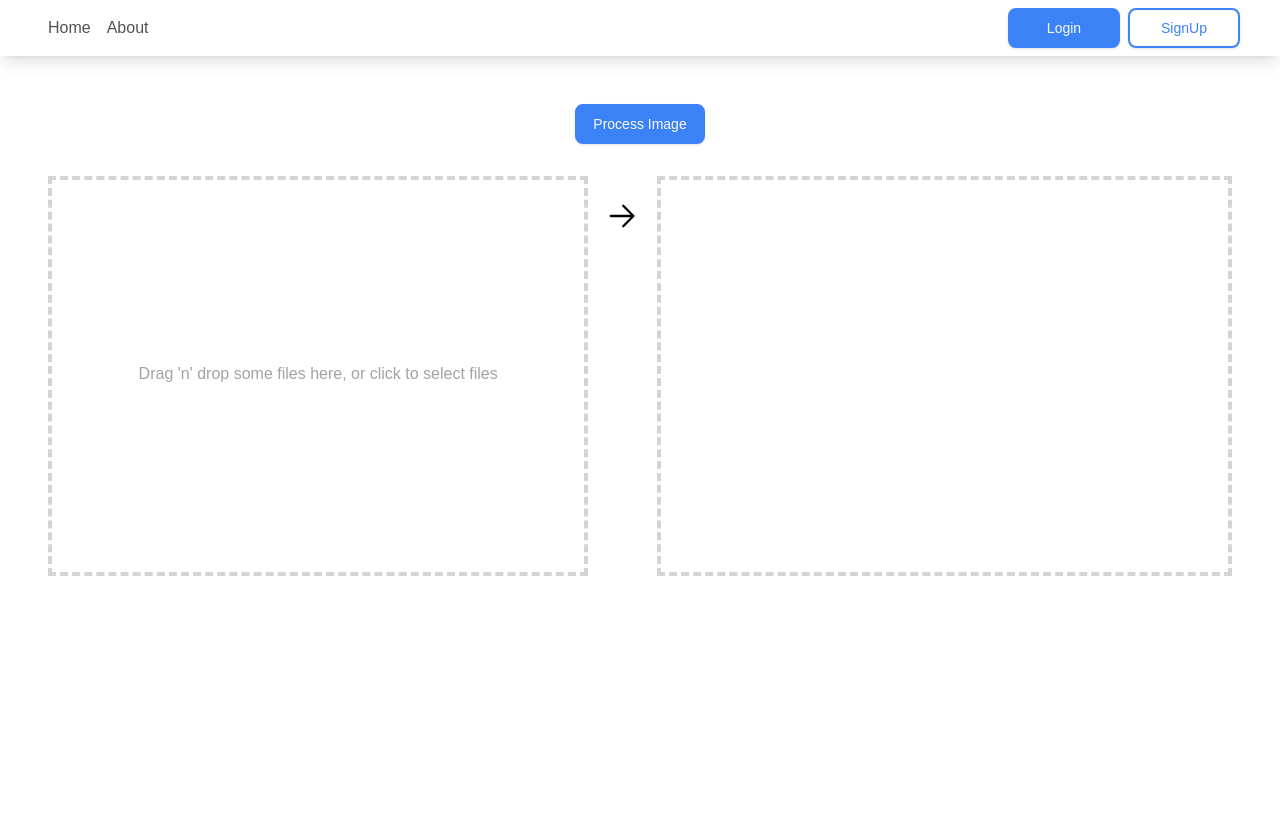
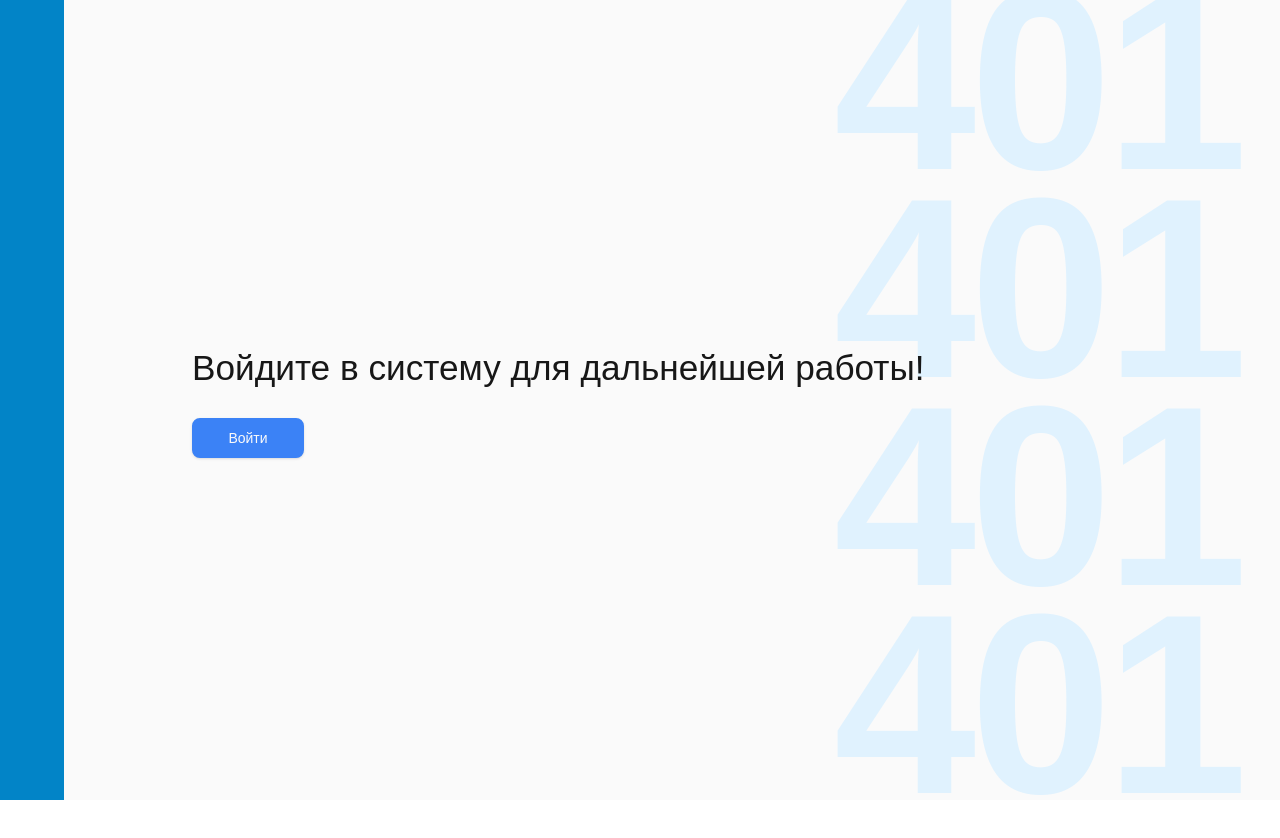
Before and after one commit to RafaelGabdullin/image-restoration, a Next.js app: page / in a window 1280 px wide. Shown: the top 838 px of the page. After the commit the page ends 800 px from the top, so only its background shows below. Built offline with nearby package versions, Linux system fonts and the light colour scheme.

Commit message:
refactoring , save images

```diff
--- a/package.json
+++ b/package.json
@@ -18,6 +18,7 @@
     "eslint": "8.37.0",
     "eslint-config-next": "13.2.4",
     "eslint-plugin-unused-imports": "^2.0.0",
+    "file-saver": "^2.0.5",
     "mobx": "^6.8.0",
     "mobx-react-lite": "^3.4.3",
     "next": "13.2.4",
--- a/src/app/about/page.tsx
+++ b/src/app/about/page.tsx
@@ -1,24 +1,26 @@
 const AboutPage: React.FC = () => {
   return (
-    <div>
-      <p>
-        Добро пожаловать на страницу "О нас" нашего проекта, где мы используем нейронные сети для
-        улучшения фотографий. <br /> Мы - команда профессионалов в области машинного обучения и
-        компьютерного зрения, которые стремятся сделать фотографии более яркими, четкими и
-        красивыми. Мы верим, что каждый заслуживает красивых фотографий, которые будут радовать глаз
-        и сохранять воспоминания на долгие годы. Наш проект основан на использовании нейронных
-        сетей, которые позволяют улучшить качество фотографий, убрать шумы и повысить резкость
-        изображения. Мы используем передовые технологии в области машинного обучения и компьютерного
-        зрения, чтобы создавать инновационные решения для улучшения фотографий. Мы работаем над тем,
-        чтобы наш проект был доступен для всех, кто хочет улучшить свои фотографии. Мы стремимся
-        сделать наш сервис простым и удобным в использовании, чтобы каждый мог получить красивые
-        фотографии без лишних усилий. Мы гордимся тем, что наш проект помогает людям сохранять
-        воспоминания и делиться красивыми фотографиями со своими близкими и друзьями. Мы надеемся,
-        что наша работа будет полезной и вдохновляющей для всех, кто любит фотографировать и
-        сохранять воспоминания. Спасибо, что посетили нашу страницу "О нас". Если у вас есть
-        какие-либо вопросы или предложения, пожалуйста, свяжитесь с нами. Мы всегда рады помочь и
-        услышать ваше мнение.
-      </p>
+    <div className="flex h-full w-full items-center justify-center">
+      <div className="w-[70%] rounded-3xl border border-slate-200 px-[2rem] py-[2.5rem] shadow-lg">
+        <p>
+          Добро пожаловать на страницу "О нас" нашего проекта, где мы используем нейронные сети для
+          улучшения фотографий. <br /> Мы - команда профессионалов в области машинного обучения и
+          компьютерного зрения, которые стремятся сделать фотографии более яркими, четкими и
+          красивыми. Мы верим, что каждый заслуживает красивых фотографий, которые будут радовать
+          глаз и сохранять воспоминания на долгие годы. Наш проект основан на использовании
+          нейронных сетей, которые позволяют улучшить качество фотографий, убрать шумы и повысить
+          резкость изображения. Мы используем передовые технологии в области машинного обучения и
+          компьютерного зрения, чтобы создавать инновационные решения для улучшения фотографий. Мы
+          работаем над тем, чтобы наш проект был доступен для всех, кто хочет улучшить свои
+          фотографии. Мы стремимся сделать наш сервис простым и удобным в использовании, чтобы
+          каждый мог получить красивые фотографии без лишних усилий. Мы гордимся тем, что наш проект
+          помогает людям сохранять воспоминания и делиться красивыми фотографиями со своими близкими
+          и друзьями. Мы надеемся, что наша работа будет полезной и вдохновляющей для всех, кто
+          любит фотографировать и сохранять воспоминания. Спасибо, что посетили нашу страницу "О
+          нас". Если у вас есть какие-либо вопросы или предложения, пожалуйста, свяжитесь с нами. Мы
+          всегда рады помочь и услышать ваше мнение.
+        </p>
+      </div>
     </div>
   )
 }
--- a/src/app/layout.tsx
+++ b/src/app/layout.tsx
@@ -15,10 +15,10 @@ const initialState: InitialState = {
 export default function RootLayout({ children }: { children: React.ReactNode }) {
   return (
     <html lang="en" suppressHydrationWarning>
-      <body>
+      <body className="h-screen w-screen overflow-x-hidden">
         <StoreProvider initialState={initialState}>
           <Header />
-          <div className="h-screen w-screen  p-[3rem]">{children}</div>
+          {children}
         </StoreProvider>
       </body>
     </html>
--- a/src/app/page.tsx
+++ b/src/app/page.tsx
@@ -6,17 +6,27 @@ import Spinner from '@/components/ui/Spinner'
 import { appApiUrl } from '@/services/api/ApiConnection'
 import { useStore } from '@/stores/StoreProvider'
 import { observer } from 'mobx-react-lite'
+import Link from 'next/link'
+import saveAs from 'file-saver'
 
 const Home: React.FC = () => {
   const { userStore } = useStore()
 
+  const downloadFileHandler = (url: string, name: string) => {
+    fetch(url)
+      .then((res) => res.blob())
+      .then((blob) => {
+        saveAs(blob, name)
+      })
+  }
+
   return (
-    <div className="flex flex-col gap-[2rem]">
-      <div className="flex justify-center">
+    <>
+      {userStore.isAuthorized ? (
+        <div className="flex flex-col gap-[2rem] px-[5rem] pt-[10rem]">
           <Button onClick={() => userStore.uploadImagesHadler()}>Process Image</Button>
-      </div>
 
-      <div className="flex gap-x-[1rem]">
+          <div className="flex w-full gap-x-[1rem]">
             <Dropzone />
             {userStore.status == 'fullfilled' ? (
               <svg
@@ -37,14 +47,51 @@ const Home: React.FC = () => {
               <Spinner />
             )}
 
-        <div className="flex min-h-[400px] w-full flex-col gap-4 border-4 border-dashed border-neutral-300 p-[2rem]">
+            <div className="flex min-h-[400px] w-full flex-col gap-[2.5rem] rounded-xl border-4 border-dashed border-neutral-300 p-[2rem]">
               {userStore.processedImagesLinks.map((link) => (
-            <img key={link} src={`${appApiUrl}${link}`} />
+                <div className="flex flex-col gap-y-[1rem]" key={link}>
+                  <img src={`${appApiUrl}${link}`} />
+                  <Button onClick={() => downloadFileHandler(`${appApiUrl}${link}`, link)}>
+                    Скачать фотографию
+                  </Button>
+                </div>
               ))}
             </div>
           </div>
           <div></div>
         </div>
+      ) : (
+        <div className="relative flex h-full w-full items-center overflow-hidden bg-neutral-50">
+          <div className="absolute left-0 top-0 h-full w-[5%] bg-sky-600"></div>
+          <div
+            className="absolute bottom-0 right-[3%] top-0 my-auto select-none text-[20vw]
+            font-bold tracking-tight text-sky-100"
+          >
+            {Array(40)
+              .fill('401')
+              .map((val, idx) => (
+                <p key={idx} className="-mt-[3.75vw] leading-none">
+                  {' '}
+                  {val}{' '}
+                </p>
+              ))}
+          </div>
+          <div className="z-10 w-full px-[15vw] py-12">
+            <div className="w-full space-y-6">
+              <div className="text-[2.75vh] font-medium text-neutral-900 lg:text-[2.75vw]">
+                Войдите в систему для дальнейшей работы!
+              </div>
+
+              <div className="pr-[5vw] text-[1.4vh] text-neutral-600 lg:text-[1.4vw]">
+                <Link href={'/auth/login'} passHref>
+                  <Button>Войти</Button>
+                </Link>
+              </div>
+            </div>
+          </div>
+        </div>
+      )}
+    </>
   )
 }
 
--- a/src/components/Layout/Header.tsx
+++ b/src/components/Layout/Header.tsx
@@ -4,12 +4,20 @@ import Link from 'next/link'
 import Button from '../ui/Button/Button'
 import { headerItems } from './types'
 import { useStore } from '@/stores/StoreProvider'
+import { useRouter } from 'next/navigation'
+import { observer } from 'mobx-react-lite'
 
 const Sample: React.FC = () => {
   const { userStore } = useStore()
+  const router = useRouter()
+
+  const logoutHandler = () => {
+    userStore.logoutHandler()
+    router.push('/')
+  }
 
   return (
-    <div className="relative flex w-full items-center justify-between bg-white py-2 text-neutral-600 shadow-lg md:flex-wrap md:justify-start">
+    <div className="fixed flex w-full items-center justify-between bg-white py-2 text-neutral-600 shadow-lg md:flex-wrap md:justify-start">
       <div className="flex w-full flex-wrap items-center justify-between px-10">
         <div className="flex items-center">
           <button className="border-0 bg-transparent px-2 text-xl leading-none transition-shadow duration-150 ease-in-out hover:text-neutral-700 focus:text-neutral-700 dark:hover:text-white dark:focus:text-white lg:hidden"></button>
@@ -33,26 +41,23 @@ const Sample: React.FC = () => {
             </Link>
           </div>
         ) : (
-          <div className="gax-[0.5rem] flex">
+          <div className="flex items-center gap-x-[1rem]">
             <svg
-              width="70"
-              height="76"
-              viewBox="0 0 70 76"
+              viewBox="0 0 71 71"
               fill="none"
               xmlns="http://www.w3.org/2000/svg"
+              className="h-[3rem] w-[3rem]"
             >
               <path
                 fill-rule="evenodd"
                 clip-rule="evenodd"
-                d="M58.8504 64.8994C62.2688 61.4253 64.9921 57.2297 66.8519 52.5721C68.7117 47.9145 69.6684 42.8938 69.663 37.8204C69.663 17.2737 54.2643 0.618774 35.2673 0.618774C16.2703 0.618774 0.871605 17.2737 0.871605 37.8204C0.866178 42.8938 1.82293 47.9145 3.6827 52.5721C5.54248 57.2297 8.26576 61.4253 11.6842 64.8994C18.0586 71.4121 26.4985 75.0348 35.2673 75.022C44.0361 75.0348 52.476 71.4121 58.8504 64.8994ZM14.6122 59.9964C17.089 56.645 20.232 53.9401 23.8078 52.0826C27.3837 50.2251 31.3005 49.2628 35.2673 49.2671C39.2342 49.2628 43.1509 50.2251 46.7268 52.0826C50.3026 53.9401 53.4456 56.645 55.9224 59.9964C53.2202 62.9485 50.0029 65.2909 46.4573 66.8877C42.9116 68.4846 39.1081 69.3041 35.2673 69.2987C31.4265 69.3041 27.623 68.4846 24.0773 66.8877C20.5317 65.2909 17.3144 62.9485 14.6122 59.9964ZM48.4964 26.3738C48.4964 30.1686 47.1026 33.8079 44.6217 36.4913C42.1408 39.1746 38.7759 40.6821 35.2673 40.6821C31.7587 40.6821 28.3938 39.1746 25.9129 36.4913C23.432 33.8079 22.0382 30.1686 22.0382 26.3738C22.0382 22.579 23.432 18.9396 25.9129 16.2562C28.3938 13.5729 31.7587 12.0654 35.2673 12.0654C38.7759 12.0654 42.1408 13.5729 44.6217 16.2562C47.1026 18.9396 48.4964 22.579 48.4964 26.3738Z"
+                d="M59.6029 60.6592C63.0814 57.3907 65.8525 53.4435 67.745 49.0615C69.6374 44.6796 70.611 39.956 70.6054 35.1828C70.6054 15.8521 54.9362 0.182861 35.6055 0.182861C16.2747 0.182861 0.605492 15.8521 0.605492 35.1828C0.599969 39.956 1.57353 44.6796 3.46598 49.0615C5.35843 53.4435 8.12956 57.3907 11.608 60.6592C18.0945 66.7865 26.6826 70.1948 35.6055 70.1828C44.5283 70.1948 53.1165 66.7865 59.6029 60.6592ZM14.5875 56.0464C17.1078 52.8933 20.306 50.3485 23.9447 48.601C27.5833 46.8534 31.5689 45.9481 35.6055 45.9521C39.642 45.9481 43.6276 46.8534 47.2663 48.601C50.9049 50.3485 54.1031 52.8933 56.6234 56.0464C53.8738 58.8238 50.6 61.0276 46.992 62.5299C43.3841 64.0323 39.5137 64.8033 35.6055 64.7982C31.6972 64.8033 27.8269 64.0323 24.2189 62.5299C20.6109 61.0276 17.3372 58.8238 14.5875 56.0464V56.0464ZM49.067 24.4136C49.067 27.9838 47.6487 31.4078 45.1242 33.9324C42.5997 36.4569 39.1757 37.8752 35.6055 37.8752C32.0353 37.8752 28.6113 36.4569 26.0867 33.9324C23.5622 31.4078 22.1439 27.9838 22.1439 24.4136C22.1439 20.8434 23.5622 17.4194 26.0867 14.8949C28.6113 12.3704 32.0353 10.9521 35.6055 10.9521C39.1757 10.9521 42.5997 12.3704 45.1242 14.8949C47.6487 17.4194 49.067 20.8434 49.067 24.4136V24.4136Z"
                 fill="#97A3B6"
               />
             </svg>
-            <Link href={'/about'}>
-              <Button onClick={() => userStore.deleteHadler} style="outlinePrimary">
-                Logout
-              </Button>
-            </Link>
+            <Button className="h-fit" onClick={logoutHandler} style="outlinePrimary">
+              Logout
+            </Button>
           </div>
         )}
       </div>
@@ -60,4 +65,4 @@ const Sample: React.FC = () => {
   )
 }
 
-export default Sample
+export default observer(Sample)
--- a/src/components/ui/Dropzone.tsx
+++ b/src/components/ui/Dropzone.tsx
@@ -18,7 +18,7 @@ const Dropzone: React.FC = () => {
     </li>
   ))
   return (
-    <div className="flex min-h-[400px] w-full flex-col gap-6 border-4 border-dashed border-neutral-300">
+    <div className="flex min-h-[400px] w-full flex-col gap-6 rounded-xl border-4 border-dashed  border-neutral-300">
       <div {...getRootProps({ className: 'dropzone text-center p-[2rem] h-full' })}>
         <input {...getInputProps()} />
         {!acceptedFiles.length && (
--- a/src/services/api/ApiConnection.ts
+++ b/src/services/api/ApiConnection.ts
@@ -1,5 +1,5 @@
 import axios from 'axios'
-import { MAX_FILE_SIZE } from '@/types/global'
+import { MAX_FILE_SIZE, isServer } from '@/types/global'
 
 /** Базовый URL */
 export const appApiUrl = 'http://localhost:80'
@@ -33,10 +33,20 @@ ApiConnection.interceptors.response.use(
 )
 
 /** Токен авторизации */
-export const getToken = () => localStorage.getItem('PortalAccessToken')
+export const getToken = () => {
+  if (isServer()) {
+    return ''
+  }
+  return localStorage.getItem('PortalAccessToken')
+}
 
 /** Очистка токена */
-export const removeToken = () => localStorage.removeItem('PortalAccessToken')
+export const removeToken = () => {
+  if (isServer()) {
+    return ''
+  }
+  localStorage.removeItem('PortalAccessToken')
+}
 
 /** Вставка токена в хедер запроса */
 ApiConnection.interceptors.request.use((config) => {
--- a/src/stores/UserStore/UserStore.ts
+++ b/src/stores/UserStore/UserStore.ts
@@ -4,7 +4,6 @@ import { SerializedUserStore, Tokens } from './types'
 import { IRootStore } from '../RootStore/RootStore'
 import { LoginRequest } from '@/services/api/AuthentificationService/Authentification.types'
 import AuthentificationService from '@/services/api/AuthentificationService/Authentification.service'
-import { getToken } from '@/services/api/ApiConnection'
 import { SignUpRequest, UserSchema } from '@/services/api/UserService/User.types'
 import UserService from '@/services/api/UserService/User.service'
 import { StoreStatuses } from '../types'
@@ -94,16 +93,27 @@ class UserStore implements SerializedUserStore {
   }
 
   get isAuthorized() {
-    return !!this.userId || !!getToken()
+    return !!this.userId
   }
 
   static removeTokens() {
     localStorage.removeItem('PortalAccessToken')
     localStorage.removeItem('PortalRefreshToken')
   }
+  clear() {
+    this.status = StoreStatuses.fullfilled
+    this.userId = ''
+    this.username = ''
+    this.createdAt = ''
+    this.updatedAt = ''
+    this.role = getEmptyRole()
+    this.imagesToUpload = []
+    this.processedImagesLinks = []
+  }
 
   logoutHandler() {
     UserStore.removeTokens()
+    this.clear()
   }
 }
 
```
Also changed, not shown: 1 other file (tests, documents, lock files or other folders). Lines whose indentation alone changed are shown as unchanged.
